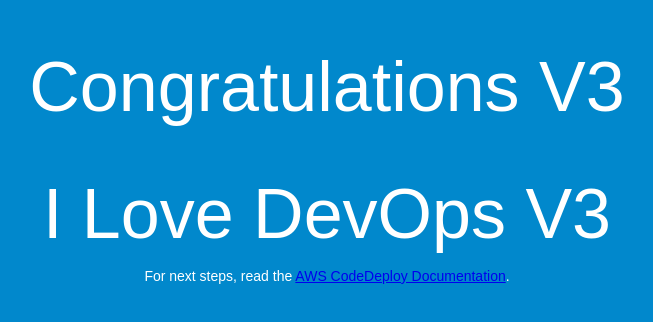
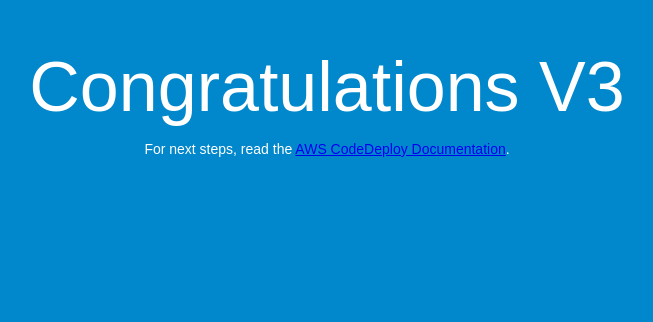
Before and after one commit to Raji-bhaskaran/AWS-Codepipeline-practice, a plain HTML site: page index.html in a window 1280 px wide. Shown: the whole page, without its empty margins (313-966 px from the left). Drawn offline with Linux system fonts and the light colour scheme.

Commit message:
Update index.html

```diff
--- a/index.html
+++ b/index.html
@@ -27,7 +27,6 @@
 <body>
   <div align="center">
     <h1>Congratulations V3</h1>
-    <h1>I Love DevOps V3</h1>
     <p>For next steps, read the <a href="http://aws.amazon.com/documentation/codedeploy">AWS CodeDeploy Documentation</a>.</p>
   </div>
 </body>
```
